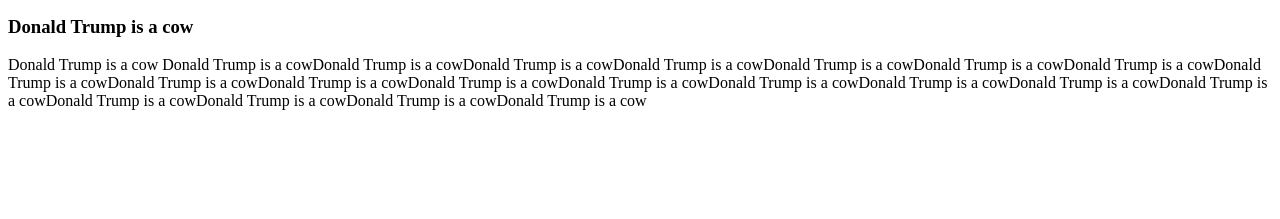
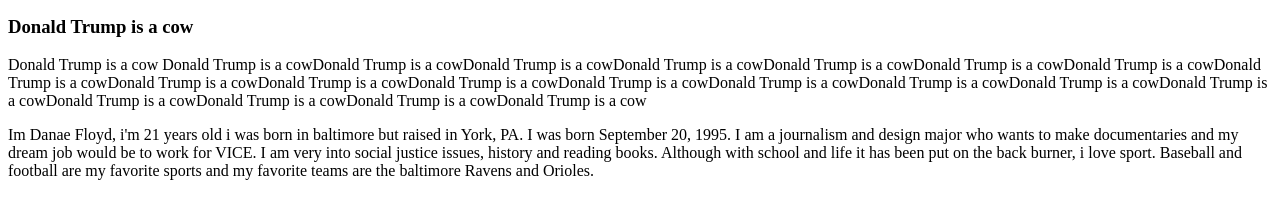
Before and after one commit to danaenewschool/danaenewschool.github.io, a plain HTML site: page index.html in a window 1280 px wide. Shown: the part 101-320 px from the top of the page. Drawn offline with Linux system fonts and the light colour scheme.

Commit message:
about me

```diff
--- a/index.html
+++ b/index.html
@@ -21,6 +21,10 @@
        <p> Donald Trump is a cow Donald Trump is a cowDonald Trump is a cowDonald Trump is a cowDonald Trump is a cowDonald Trump is a cowDonald Trump is a cowDonald Trump is a cowDonald Trump is a cowDonald Trump is a cowDonald Trump is a cowDonald Trump is a cowDonald Trump is a cowDonald Trump is a cowDonald Trump is a cowDonald Trump is a cowDonald Trump is a cowDonald Trump is a cowDonald Trump is a cowDonald Trump is a cowDonald Trump is a cow</p>
 
 
+	<p>Im Danae Floyd, i'm 21 years old i was born in baltimore but raised in York, PA. I was born September 20, 1995. I am a journalism and design major who wants to make documentaries and my dream job would be to work for VICE.
+
+I am very into social justice issues, history and reading books. Although with school and life it has been put on the back burner, i love sport. Baseball and football are my favorite sports and my favorite teams are the baltimore Ravens and Orioles.
+
 </body>
 
 
```
